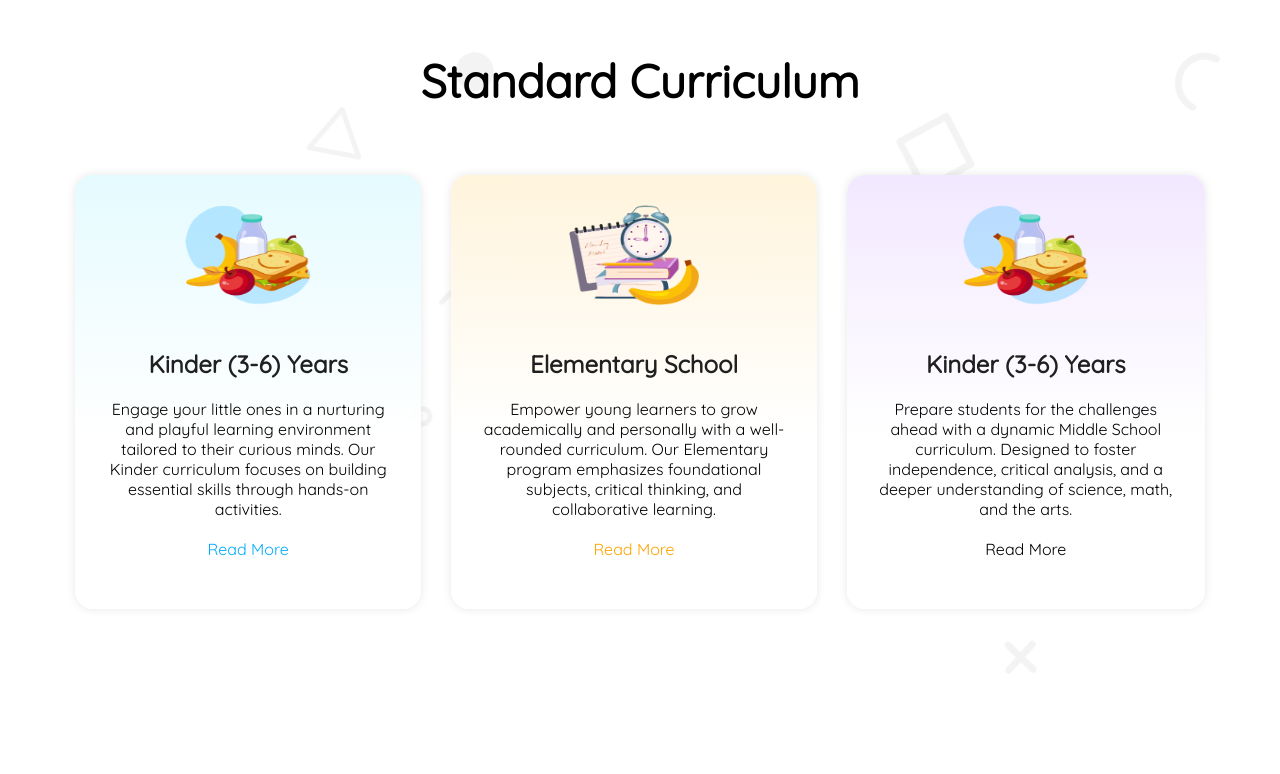
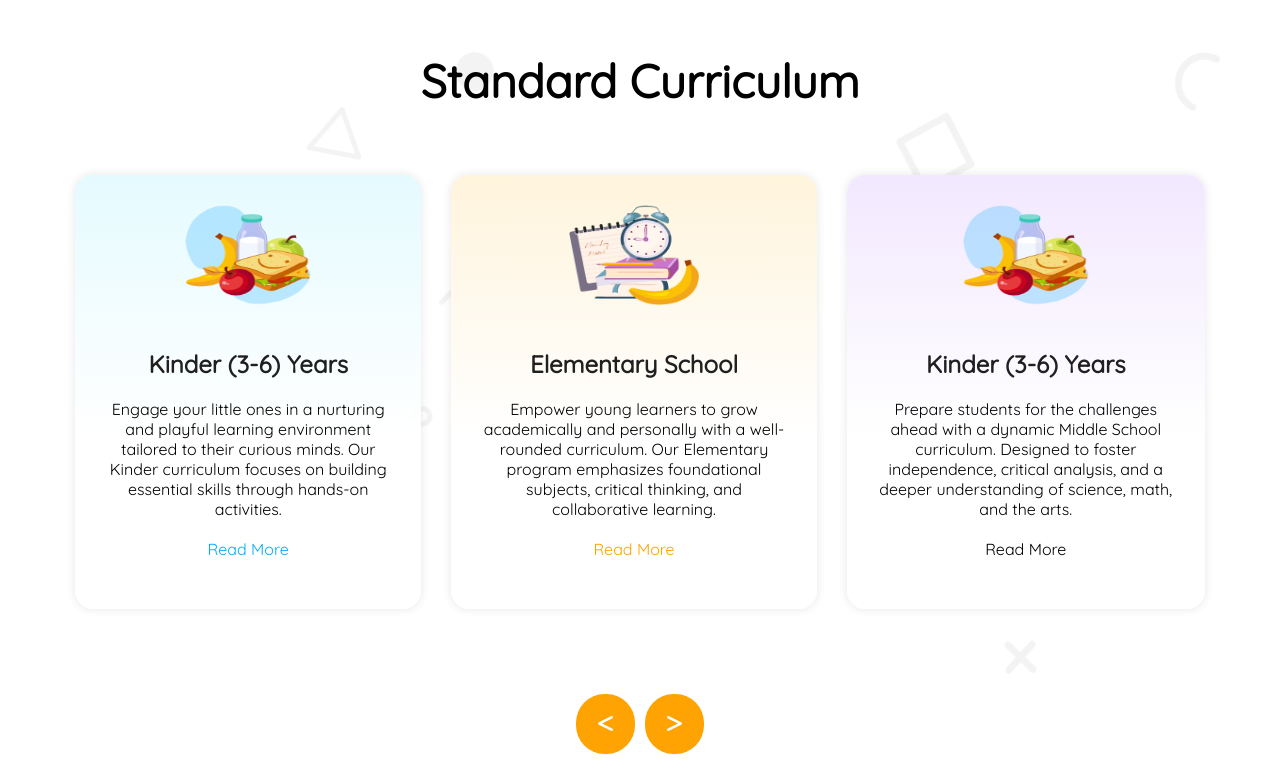
Before and after one commit to Neel037/2nd-assignment, a plain HTML site: page index.html in a window 1280 px wide. Shown: the part 709-1483 px from the top of the page. Before the commit the page ends 1383 px from the top, so only its background shows below. Drawn offline with Linux system fonts and the light colour scheme.

Commit message:
Navigation arrows added

```diff
--- a/index.html
+++ b/index.html
@@ -79,6 +79,13 @@
                 </div>
 
             </div>
+
+        </section>
+
+        <section class="navigation">
+            <i class="fa-solid fa-less-than"></i>
+            <i class="fa-solid fa-greater-than"></i>
+
         </section>
 
     </main>
@@ -89,5 +96,7 @@
 
     </footer>
 
+    <script src="https://kit.fontawesome.com/265bbe1885.js" crossorigin="anonymous"></script>
+
 </body>
 </html>
--- a/style.css
+++ b/style.css
@@ -189,6 +189,25 @@ nav{
     margin: 20px 0;
 }
 
+/* Navigation Section Styles  */
+
+.navigation{
+    display: flex;
+    justify-content: center;
+    align-items: center;
+    padding: 20px 0;
+    gap: 10px;
+}
+
+.navigation i{
+    font-size: 20px;
+    background-color: #FEA301;
+    padding: 20px 22px;
+    border-radius: 48%;
+    color: #fff;
+    font-weight: 700;
+}
+
 
 
 
@@ -255,4 +274,8 @@ nav{
         font-size: 14px;
     }
 
+    .navigation{
+        display: none;
+    }
+
 }
```
